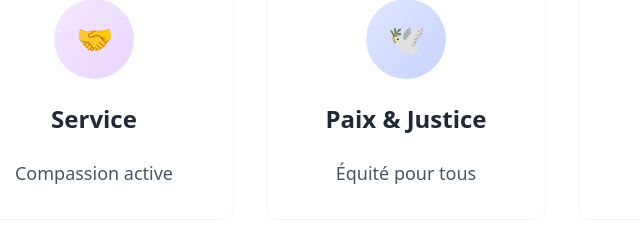
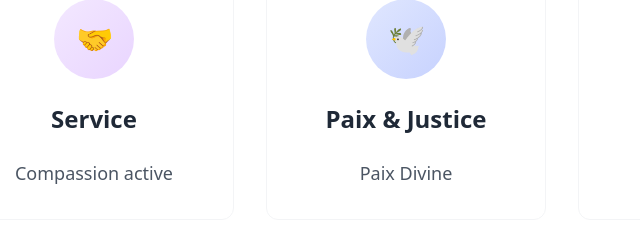
Before and after one commit to PierreDillard/Ms, a plain HTML site: page index.html in a window 1280 px wide. Shown: the part 2399-2648 px from the top of the page, 78-718 px from the left. Drawn offline with nearby package versions, Linux system fonts and the light colour scheme.

Commit message:
Update index.html

```diff
--- a/index.html
+++ b/index.html
@@ -280,7 +280,7 @@
                         <span class="text-3xl">🕊️</span>
                     </div>
                     <h3 class="text-2xl font-bold text-gray-800">Paix & Justice</h3>
-                    <p class="text-gray-600 text-lg">Équité pour tous</p>
+                    <p class="text-gray-600 text-lg">Paix Divine</p>
                 </div>
 
                 <div class="text-center space-y-6 card-values p-8 rounded-xl bg-white/80 border border-gray-100">
```
